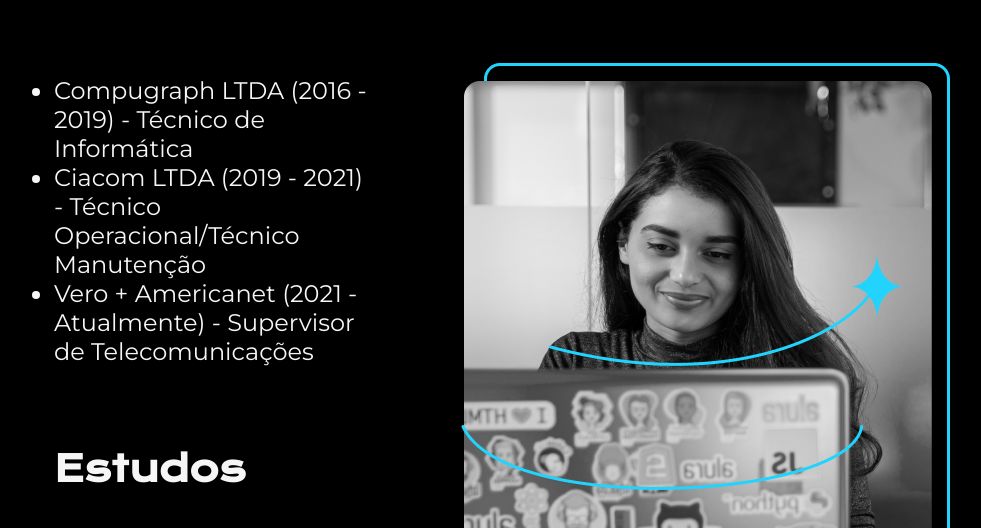
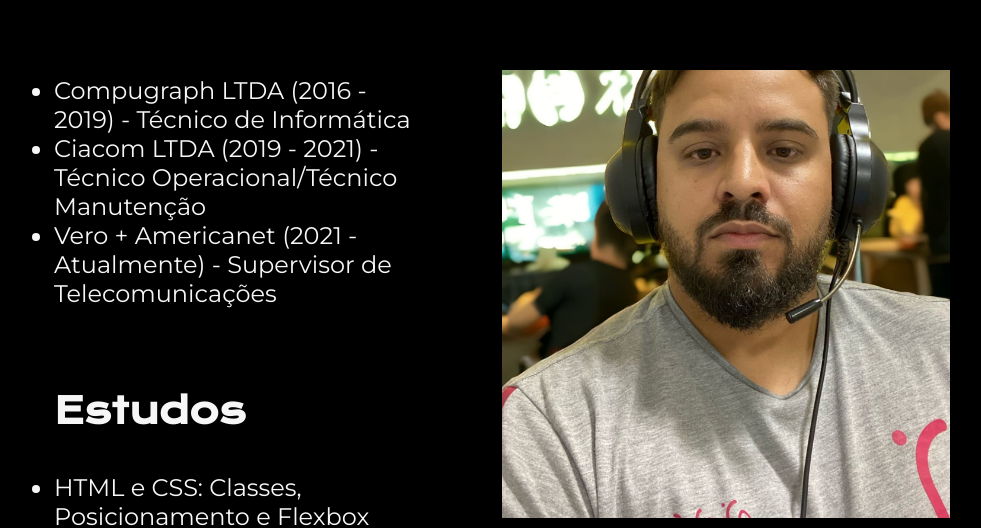
Before and after one commit to andreewgms/portfolio, a plain HTML site: page curriculo.html in a window 1280 px wide. Shown: the part 389-917 px from the top of the page, without its empty margins (138-1119 px from the left). Drawn offline with nearby package versions, Linux system fonts and the light colour scheme.

Commit message:
modified about curriculum and index to insert a new pohotograph

```diff
--- a/curriculo.html
+++ b/curriculo.html
@@ -38,7 +38,7 @@
             </ul>
             </div>
         </section>
-        <img src="./assets/imagem.png" alt="Foto da Joana Santos programando">
+        <img class="presentation__image" src="./assets/Andrew.jpeg" width="490px" alt="Sou Andrew">
     </main>
     <footer class="rodape">
         <p>Desenvolvido por <a href="https://www.linkedin.com/in/andrew-rosseti/">Andrew Rosseti.</a></p>
```
Also changed, not shown: about.html (+1 -1 lines).
